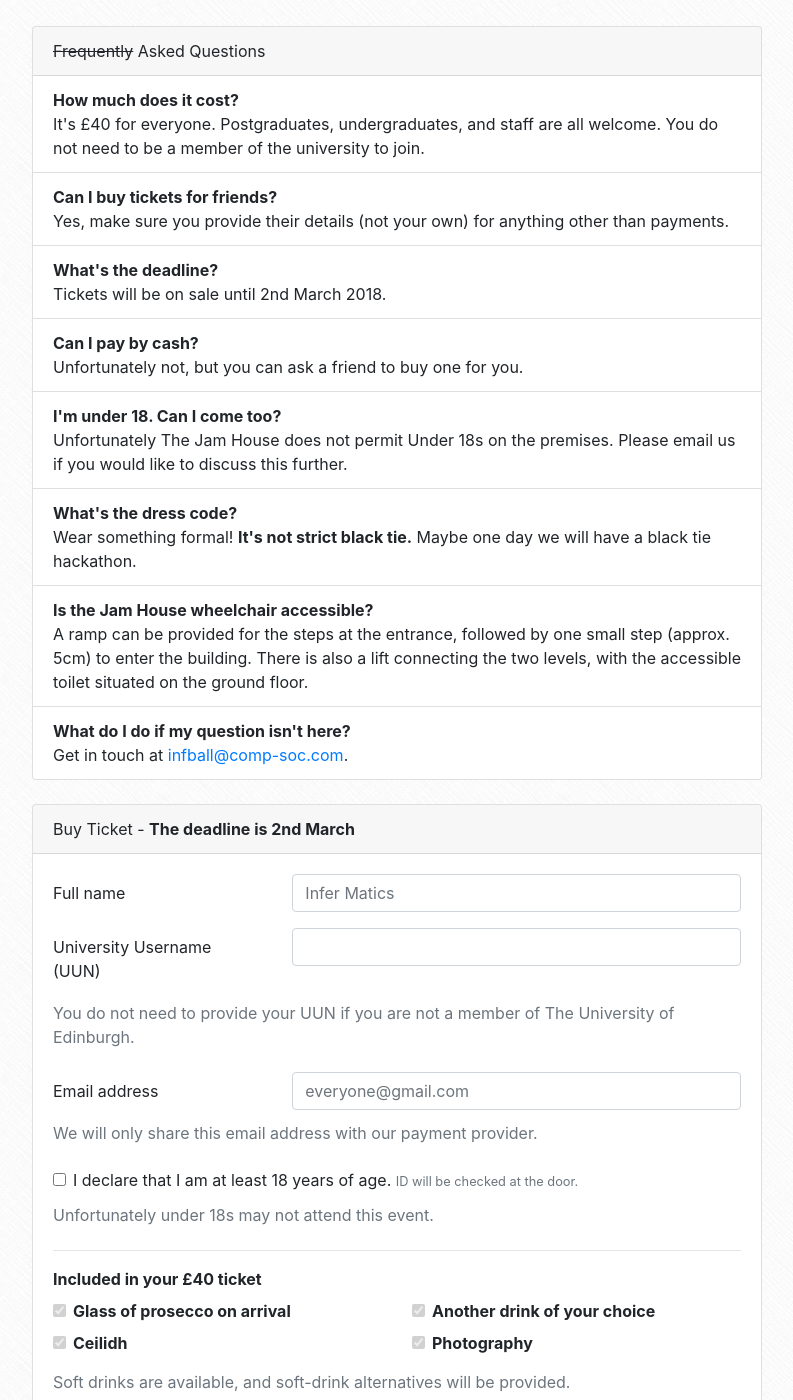
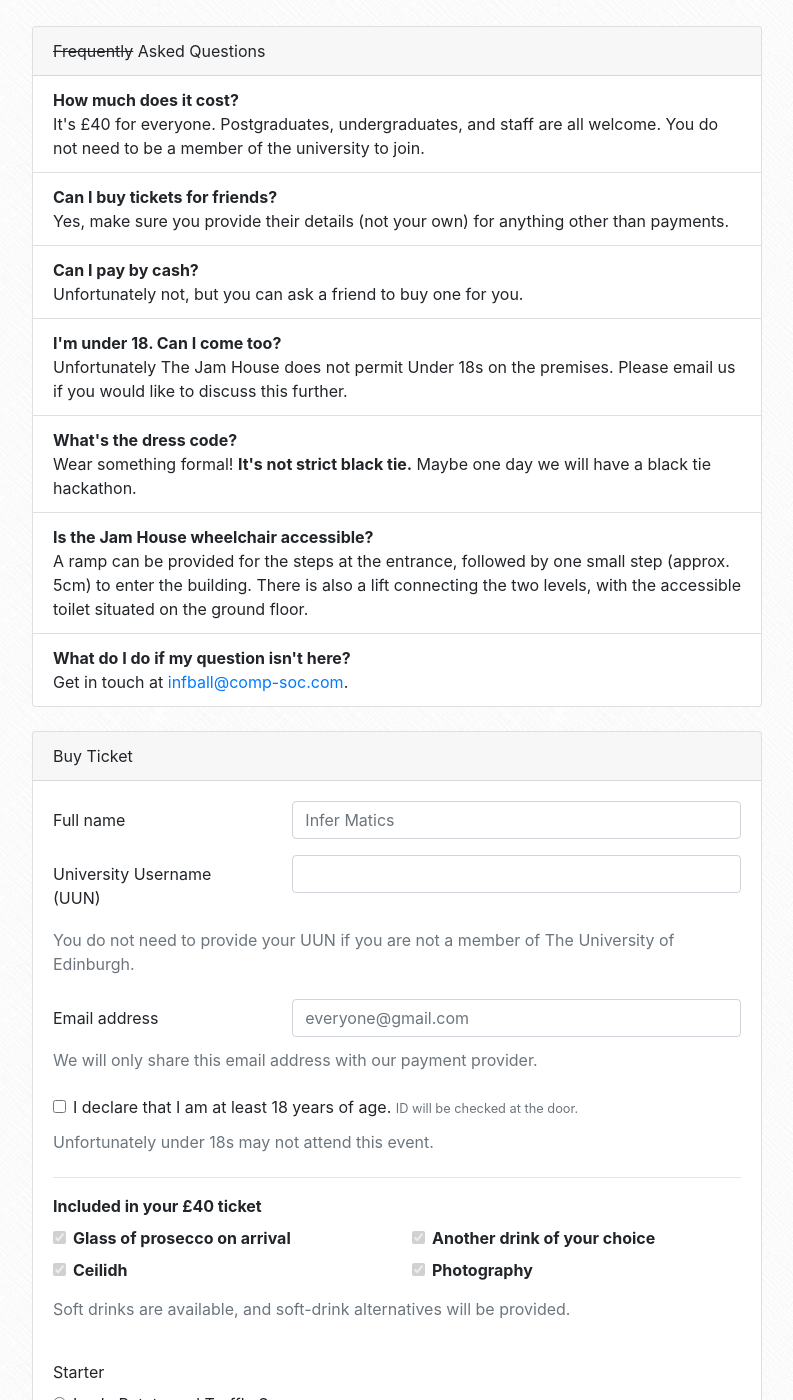
Before and after one commit to compsoc-edinburgh/website, a Jekyll site: the page built from _pages/infball.html, in a window 1280 px wide and 1400 px high, scrolled down 526 px. Shown: the whole window, without its empty margins (243-1036 px from the left). Built offline with Jekyll 4.4.1, drawn with Linux system fonts in a browser that asks for light colours; nearby versions of some CDN libraries.

Commit message:
Remove deadline

```diff
--- a/_pages/infball.html
+++ b/_pages/infball.html
@@ -32,12 +32,6 @@ has_include: true
                     <strong>Can I buy tickets for friends?</strong>
                     <div>
                         Yes, make sure you provide their details (not your own) for anything other than payments.
-                    </div>
-                </li>
-                <li class="list-group-item">
-                    <strong>What's the deadline?</strong>
-                    <div>
-                        Tickets will be on sale until 2nd March 2018.
                     </div>
                 </li>
                 <li class="list-group-item">
@@ -80,7 +74,7 @@ has_include: true
     <div class="col-lg-8">
         <form class='card' id="payment-form">
             <div class="card-header">
-                Buy Ticket - <strong>The deadline is 2nd March</strong>
+                Buy Ticket
             </div>
             <div class="card-body">
                 {% include infball/form.html infball_payment=infball_payment %}
```
